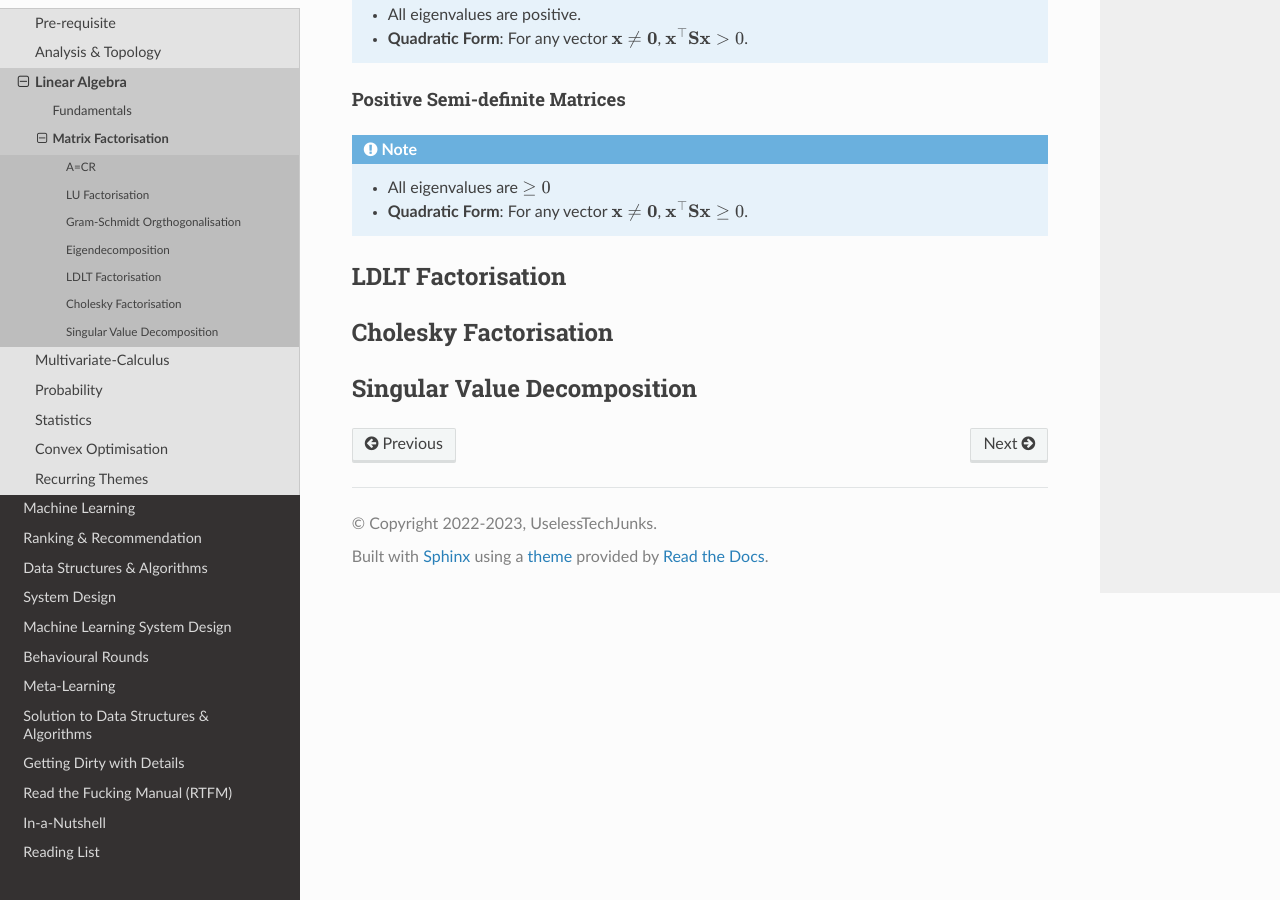
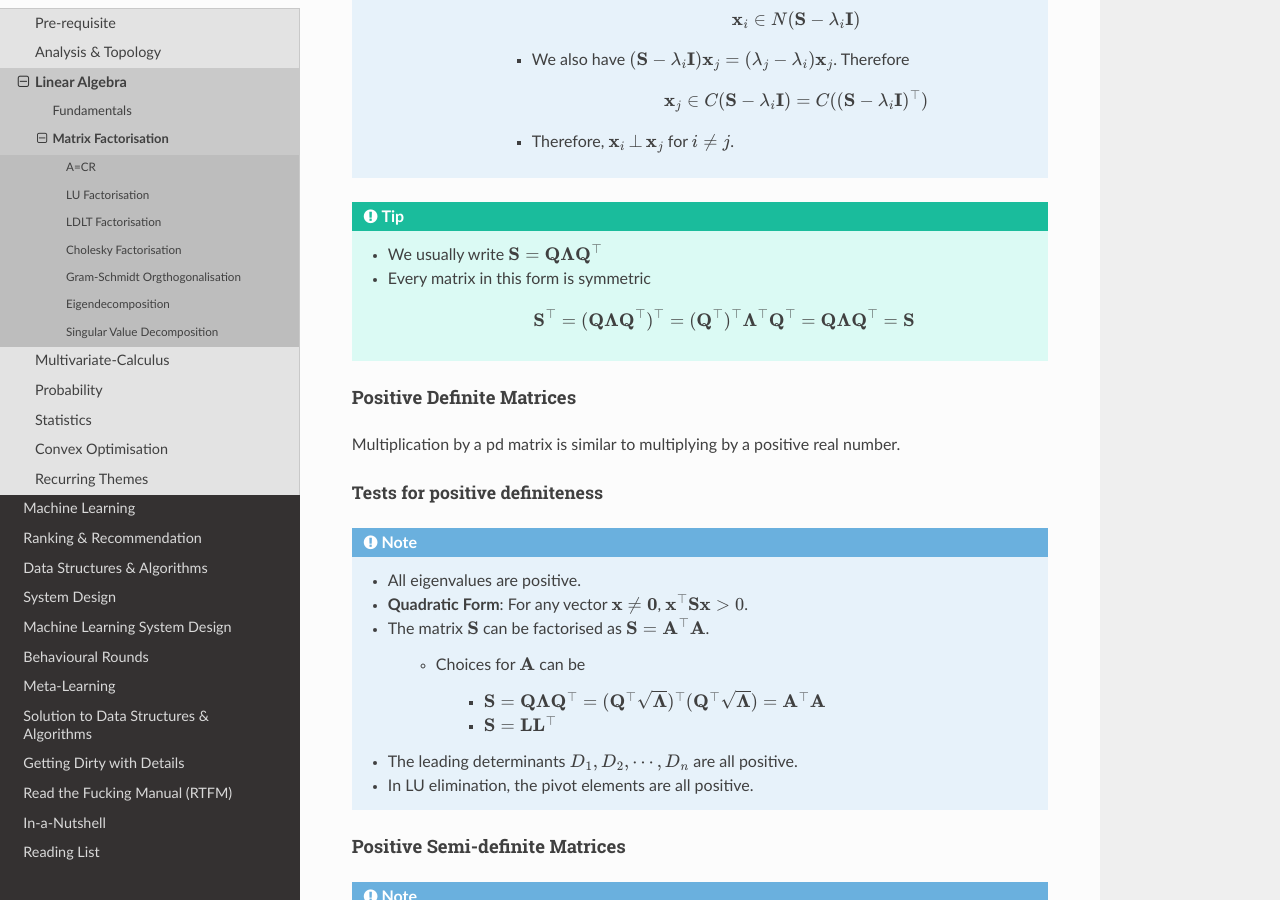
Before and after one commit to uselesstechjunks/leetcode, a Sphinx documentation site: the page built from docs/source/math/linalg/factor.rst, in a window 1280 px wide and 900 px high, scrolled down 4961 px. Built offline with Sphinx 7.4.7 and the Read the Docs theme 2.0.0, drawn with Linux system fonts in a browser that asks for light colours; some of the changed text lies outside the part shown.

Commit message:
Update factor.rst

```diff
--- a/docs/source/math/linalg/factor.rst
+++ b/docs/source/math/linalg/factor.rst
@@ -37,6 +37,22 @@ LU Factorisation
 
 		.. math:: \mathbf{A}=\mathbf{l}_1\mathbf{u}^*_1+\cdots+\mathbf{l}_n\mathbf{u}^*_n=\begin{bmatrix}|&\cdots&|\\\mathbf{l}_1&\cdots&\mathbf{l}_n\\|&\cdots&|\end{bmatrix}\begin{bmatrix}-&\mathbf{u}^*_1&-\\\vdots&\vdots&\vdots\\-&\mathbf{u}^*_n&-\end{bmatrix}=\mathbf{L}\mathbf{U}
 	* The matrix :math:`\mathbf{L}` is lower triangular with :math:`1s` in its diagonal, where as the matrix :math:`\mathbf{U}` is upper triangular.
+
+********************************************************************************
+LDLT Factorisation
+********************************************************************************
+.. note::
+	* For symmetric matrices :math:`\mathbf{A}`, the :math:`\mathbf{U}` factor can be expressed in terms of :math:`\mathbf{L}` after pulling out the diagonal elements to make it all :math:`1s`.
+
+		.. math:: \mathbf{A}=\mathbf{L}\mathbf{D}\mathbf{L}^\top
+
+********************************************************************************
+Cholesky Factorisation
+********************************************************************************
+.. note::
+	* We can take square root of the diagonal and push inside the :math:`\mathbf{L}` to obtain factorisation in the form
+
+		.. math:: \mathbf{A}=\mathbf{L}\mathbf{L}^\top
 
 ********************************************************************************
 Gram-Schmidt Orgthogonalisation
@@ -153,9 +169,21 @@ Special case: Symmetric Real Matrices
 
 Positive Definite Matrices
 --------------------------------------------------------------------------------
+Multiplication by a pd matrix is similar to multiplying by a positive real number.
+
+Tests for positive definiteness
+^^^^^^^^^^^^^^^^^^^^^^^^^^^^^^^^^^^^^^^^^^^^^^^^^^^^^^^^^^^^^^^^^^^^^^^^^^^^^^^^
 .. note::
 	* All eigenvalues are positive.
 	* **Quadratic Form**: For any vector :math:`\mathbf{x}\neq\mathbf{0}`, :math:`\mathbf{x}^\top\mathbf{S}\mathbf{x} > 0`.
+	* The matrix :math:`\mathbf{S}` can be factorised as :math:`\mathbf{S}=\mathbf{A}^\top\mathbf{A}`.
+
+		* Choices for :math:`\mathbf{A}` can be
+
+			* :math:`\mathbf{S}=\mathbf{Q}\boldsymbol{\Lambda}\mathbf{Q}^\top=(\mathbf{Q}^\top\sqrt{\boldsymbol{\Lambda}})^\top(\mathbf{Q}^\top\sqrt{\boldsymbol{\Lambda}})=\mathbf{A}^\top\mathbf{A}`
+			* :math:`\mathbf{S}=\mathbf{L}\mathbf{L}^\top`
+	* The leading determinants :math:`D_1,D_2,\cdots,D_n` are all positive.
+	* In LU elimination, the pivot elements are all positive.
 
 Positive Semi-definite Matrices
 --------------------------------------------------------------------------------
@@ -164,13 +192,5 @@ Positive Semi-definite Matrices
 	* **Quadratic Form**: For any vector :math:`\mathbf{x}\neq\mathbf{0}`, :math:`\mathbf{x}^\top\mathbf{S}\mathbf{x} \geq 0`.
 
 ********************************************************************************
-LDLT Factorisation
-********************************************************************************
-
-********************************************************************************
-Cholesky Factorisation
-********************************************************************************
-
-********************************************************************************
 Singular Value Decomposition
 ********************************************************************************
```
